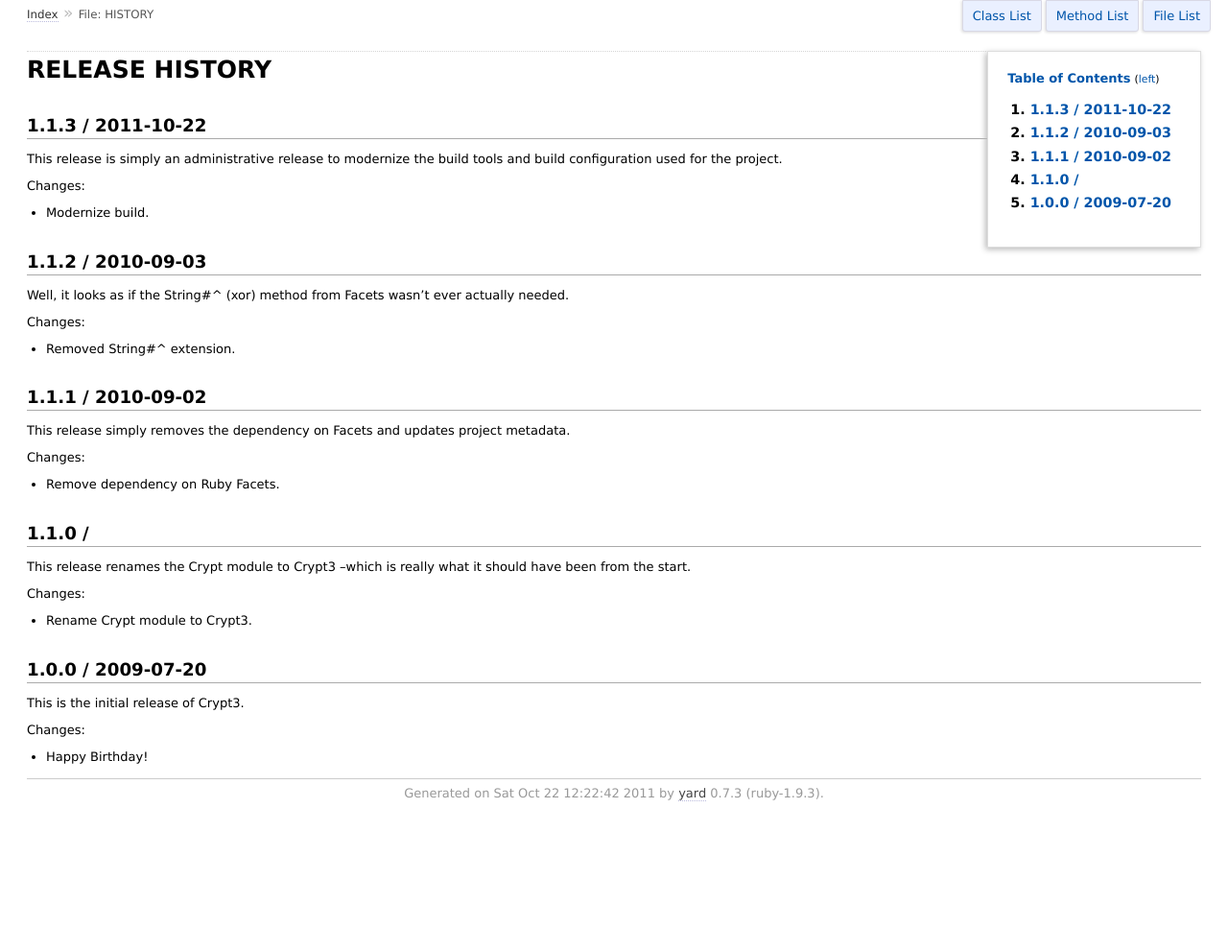
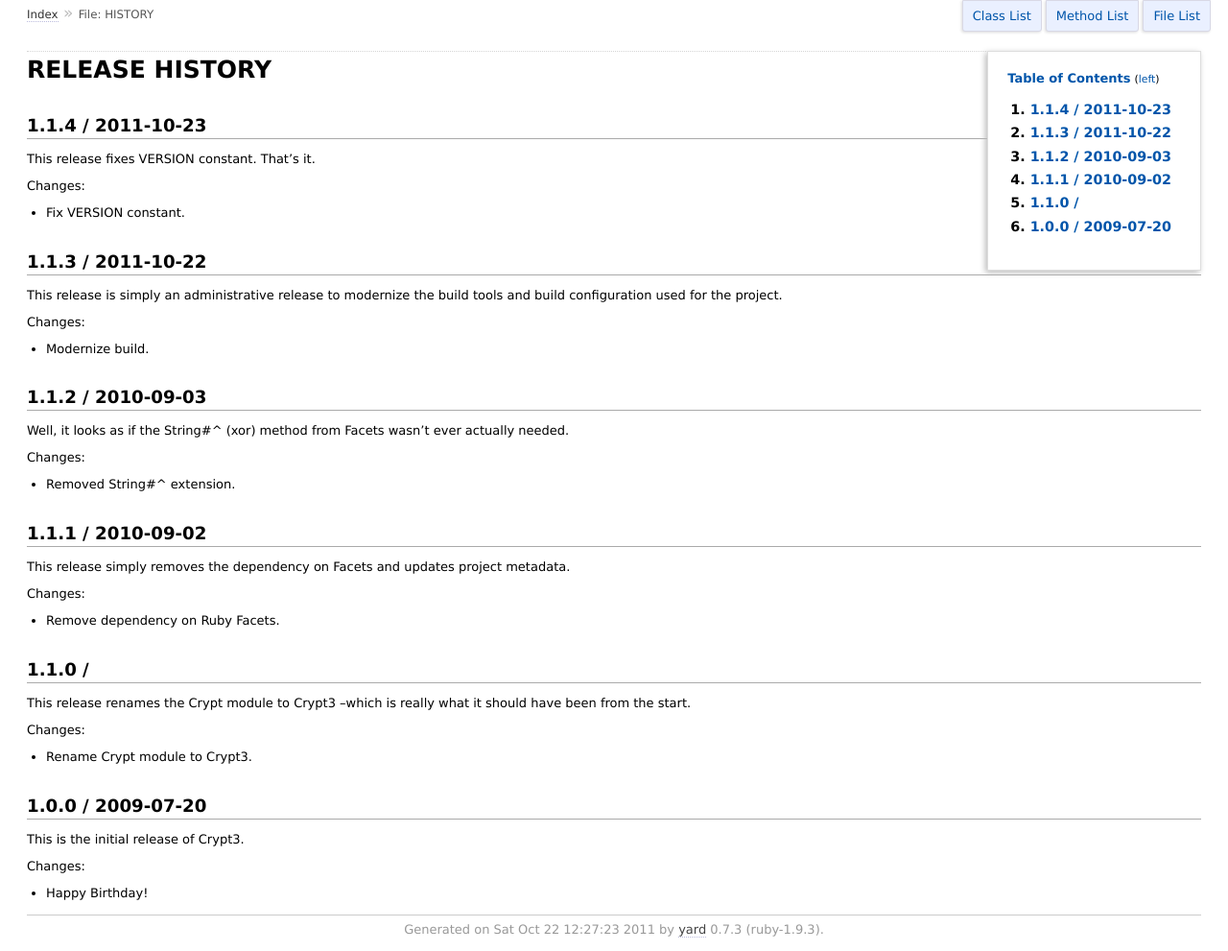
Before and after one commit to rubyworks/crypt3, a plain HTML site: page file.HISTORY.html in a window 1280 px wide. Shown: the whole page at 96% size. Before the commit the page ends 849 px from the top, so only its background shows below. Drawn offline with Linux system fonts and the light colour scheme.

Commit message:
Update by Detroit. [admin]

```diff
--- a/file.HISTORY.html
+++ b/file.HISTORY.html
@@ -57,6 +57,15 @@
     <div id="content"><div id='filecontents'>
 <h1>RELEASE HISTORY</h1>
 
+<h2>1.1.4 / 2011-10-23</h2>
+
+<p>This release fixes VERSION constant. That’s it.</p>
+
+<p>Changes:</p>
+<ul><li>
+<p>Fix VERSION constant.</p>
+</li></ul>
+
 <h2>1.1.3 / 2011-10-22</h2>
 
 <p>This release is simply an administrative release to modernize the  build
@@ -108,7 +117,7 @@ should have been from the start.</p>
 </div></div>
 
     <div id="footer">
-  Generated on Sat Oct 22 12:22:42 2011 by
+  Generated on Sat Oct 22 12:27:23 2011 by
   <a href="http://yardoc.org" title="Yay! A Ruby Documentation Tool" target="_parent">yard</a>
   0.7.3 (ruby-1.9.3).
 </div>
```
Also changed, not shown: Crypt3.html (+13 -2 lines), Crypt3/ImpOrd2String.html (+1 -1 lines), _index.html (+1 -1 lines), file.COPYING.html (+1 -1 lines), file.README.html (+1 -1 lines), index.html (+1 -1 lines), top-level-namespace.html (+1 -1 lines).
